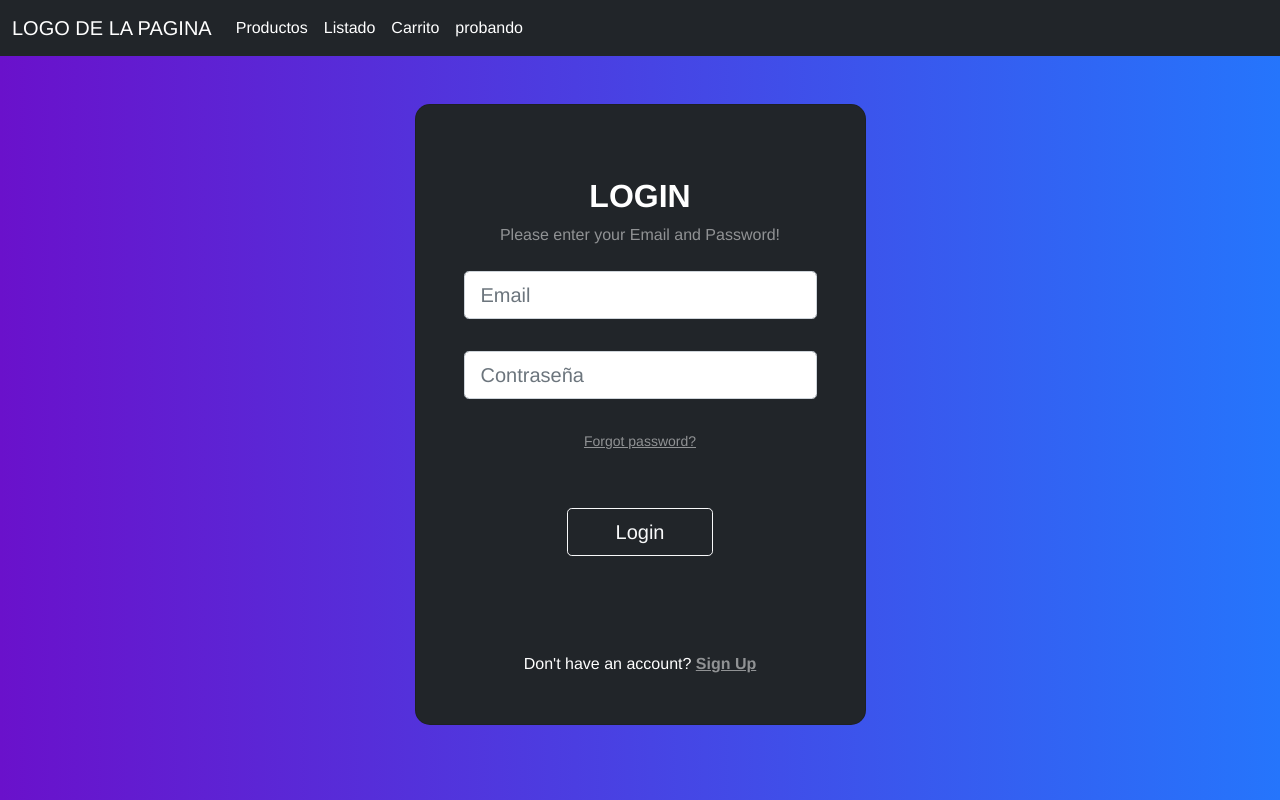
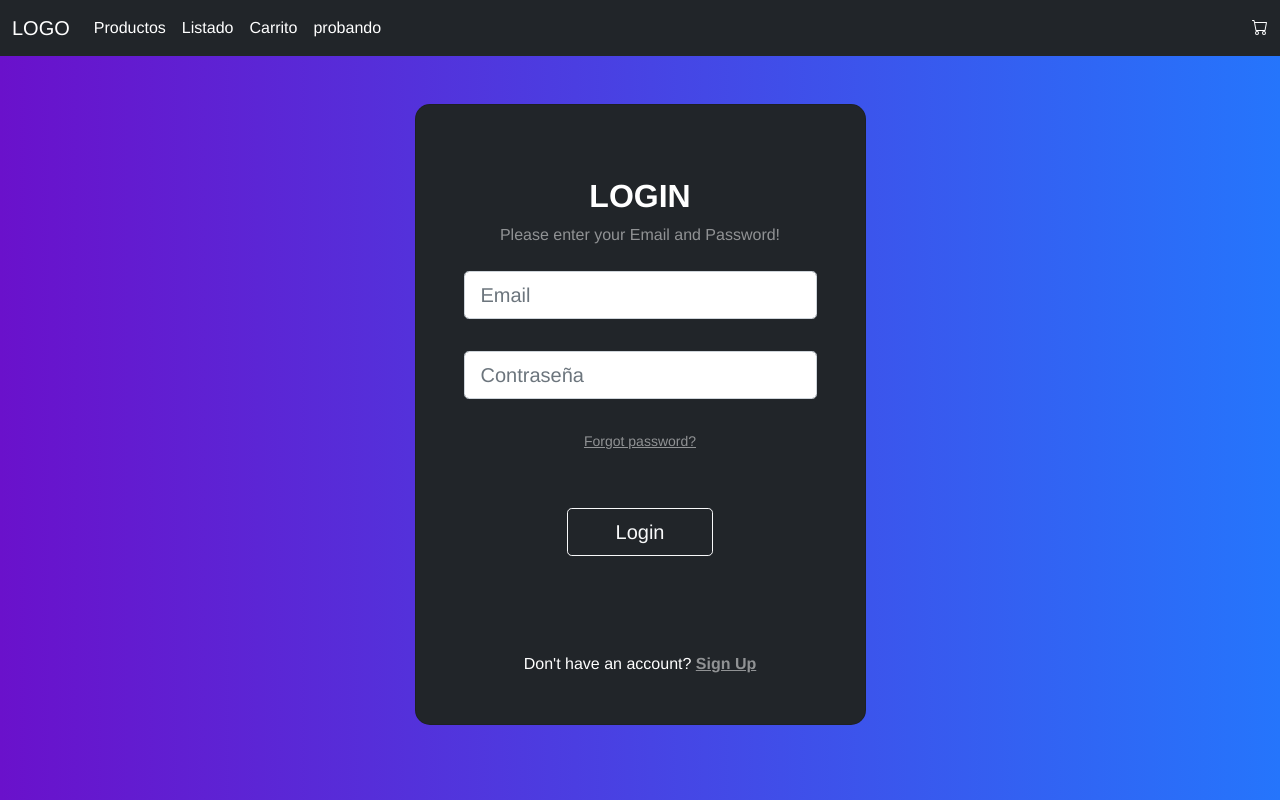
Before and after one commit to delvalj/ProyectoFinal-DelVal, a Vue app: page / in a window 1280 px wide. Shown: the top 800 px of the page. Built offline with nearby package versions, Linux system fonts and the light colour scheme.

Commit message:
agrego icono carrito en navbar

```diff
--- a/src/App.vue
+++ b/src/App.vue
@@ -1,7 +1,7 @@
 <template>
   <div id="app">
     <Navbar></Navbar>
-    <router-view :arrayProductos="productos" :carrito="arrayCarrito" @nuevo="nuevo"/>
+    <router-view :arrayProductos="productos" :carrito="arrayCarrito" @nuevo="nuevo" :estado="estado"/>
   </div>
 
 </template>
@@ -41,6 +41,7 @@ export default {
   },
   data() {
     return {
+      estado: 'login',
       productos: [
         {
           id: 0,
--- a/src/Views/LoginRegister.vue
+++ b/src/Views/LoginRegister.vue
@@ -1,5 +1,5 @@
 <template>
-  <div>
+  <div >
     <Login></Login>
     <Register></Register>
   </div>
--- a/src/components/Navbar.vue
+++ b/src/components/Navbar.vue
@@ -1,7 +1,7 @@
 <template>
   <nav class="navbar navbar-expand-lg navbar-dark bg-dark">
     <div class="container-fluid">
-      <router-link class="navbar-brand" to="/">LOGO DE LA PAGINA</router-link>
+      <router-link class="navbar-brand" to="/">LOGO</router-link>
       <button class="navbar-toggler" type="button" data-bs-toggle="collapse" data-bs-target="#navbarSupportedContent"
               aria-controls="navbarSupportedContent" aria-expanded="false" aria-label="Toggle navigation">
         <span class="navbar-toggler-icon"></span>
@@ -17,7 +17,6 @@
             <router-link to="listado" class="nav-link active" aria-current="page" href="#">Listado</router-link>
           </li>
 
-
           <li class="nav-item">
             <router-link to="carrito" class="nav-link active" aria-current="page" href="#">Carrito</router-link>
           </li>
@@ -27,10 +26,13 @@
           </li>
 
         </ul>
-        <!--        <form class="d-flex">-->
-        <!--          <input class="form-control me-2" type="search" placeholder="Search" aria-label="Search">-->
-        <!--          <button class="btn btn-outline-success" type="submit">Search</button>-->
-        <!--        </form>-->
+
+        <ul class="navbar-nav mb-2 mb-lg-0 text-white">
+          <li class="form-inline my-2 my-lg-0">
+            <b-icon  icon="cart"></b-icon>
+          </li>
+        </ul>
+
       </div>
     </div>
   </nav>
```
